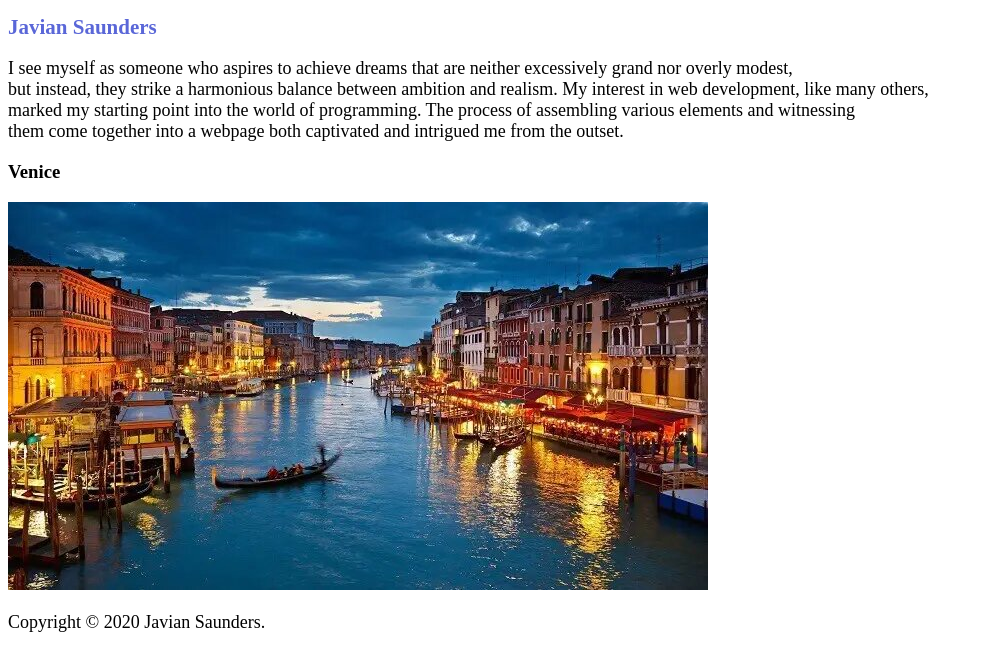
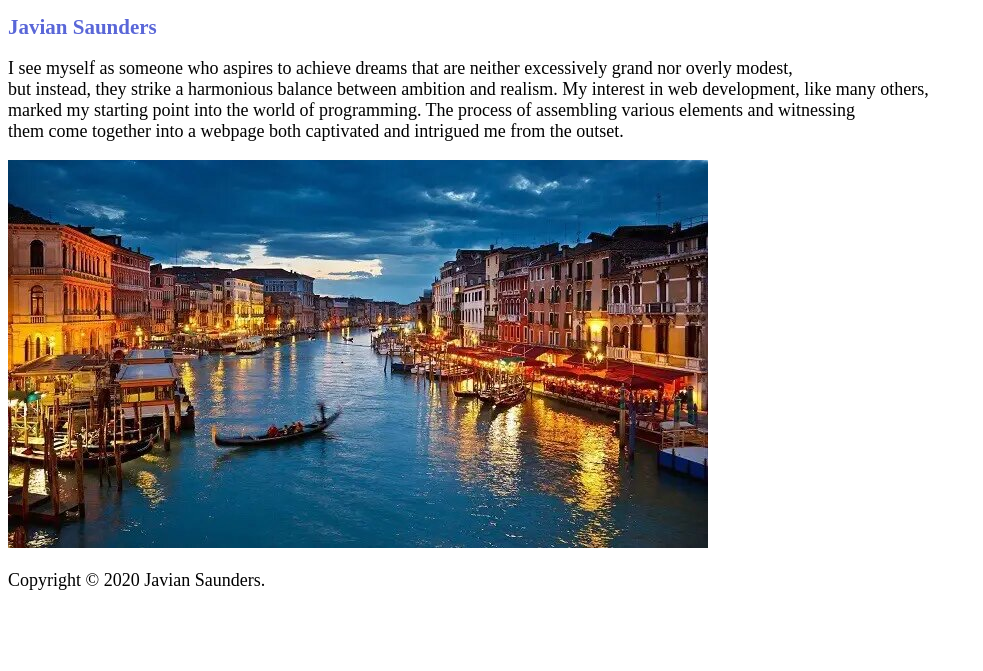
Before and after one commit to Jav1an/INFO2180-LAB1, a plain HTML site: page index.html in a window 1280 px wide. Shown: the part 85-756 px from the top of the page, without its empty margins (0-983 px from the left). Drawn offline with Linux system fonts and the light colour scheme.

Commit message:
Added to index.html

```diff
--- a/index.html
+++ b/index.html
@@ -18,7 +18,6 @@
         <br>but instead, they strike a harmonious balance between ambition and realism. My interest in web development, like many others,
         <br>marked my starting point into the world of programming. The process of assembling various elements and witnessing
         <br>them come together into a webpage both captivated and intrigued me from the outset.</p>
-        <h3>Venice</h3>
         <img src="Venice.jpg" alt="An image capturing the enchanting essence of Venice.">
     </main>
     <footer>
```
